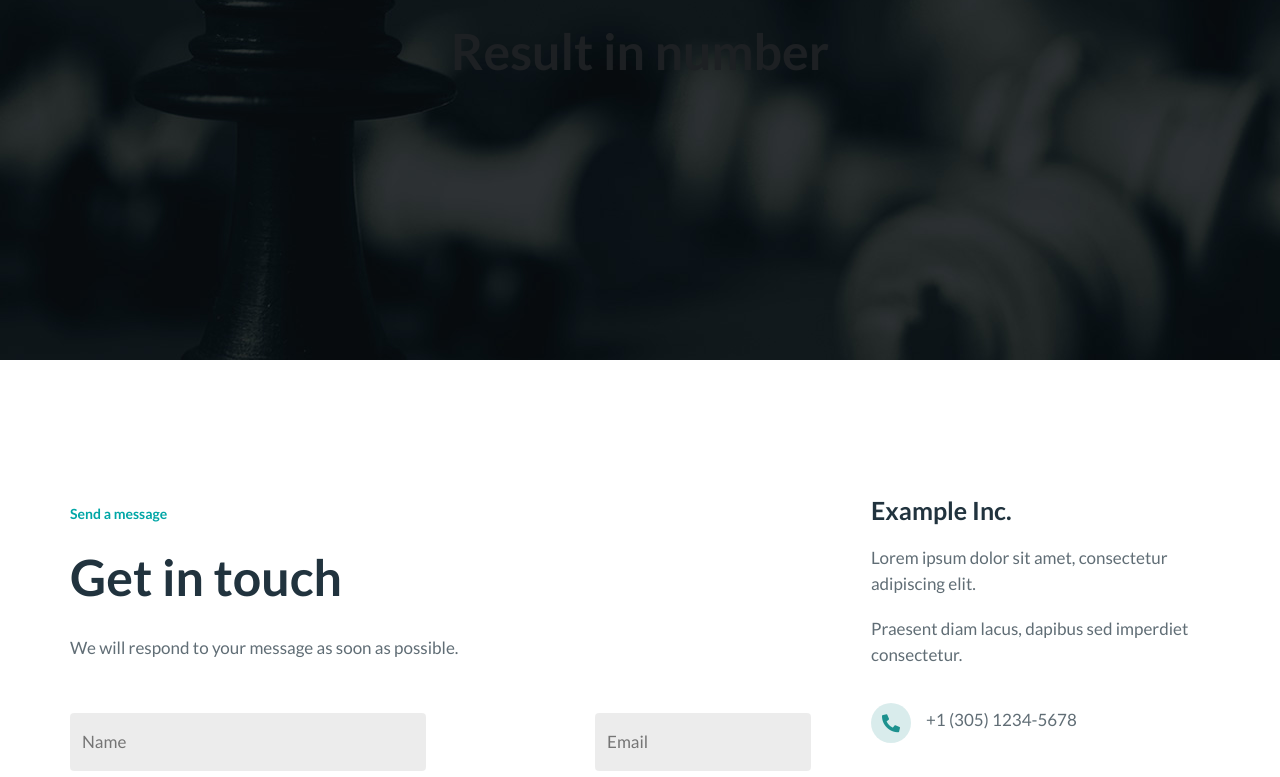
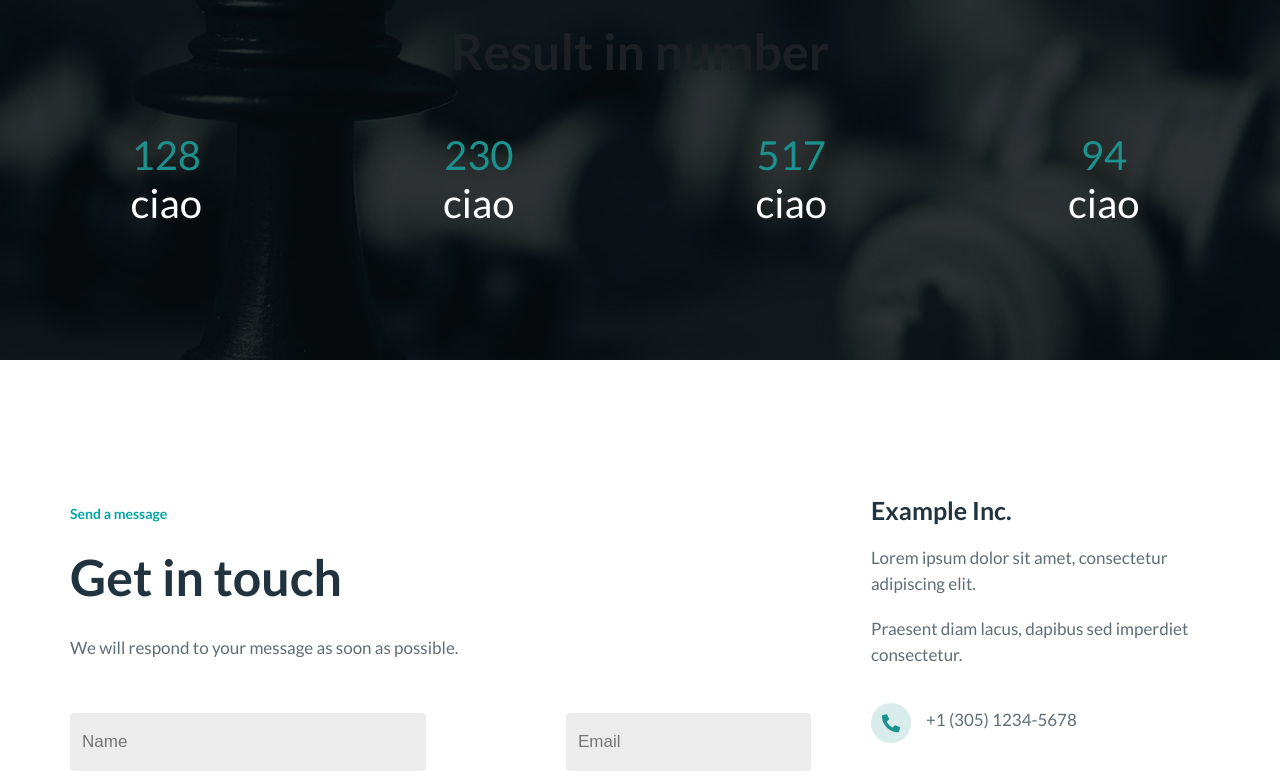
Before and after one commit to GiuseppeCutrano/proj-html-vuejs, a plain HTML site: page index.html in a window 1280 px wide. Shown: the part 3500-4277 px from the top of the page. Drawn offline with nearby package versions, Linux system fonts and the light colour scheme.

Commit message:
altre aggiunte

```diff
--- a/css/style.css
+++ b/css/style.css
@@ -524,8 +524,8 @@ font-size: 50px;
 .form_mess .touch .form input,
 .form_mess .touch .form textarea {
   width: 100%;
-  font-family: 'Lato', sans-serif;
-  color: #eef1ed;
+  font-family: 'Montserrat', sans-serif;
+  color: #21333e;
   background: rgba(0, 0, 0, .075);
   border-radius: 4px;
   line-height: 2;
@@ -672,3 +672,31 @@ footer .main-footer ul {
   margin-bottom: 15px;
   color: #ffffff;
 }
+
+
+
+
+
+.bg_scacco ul li a{
+  color: #1c918e;
+}
+
+
+.bg_scacco ul{
+  list-style: none;
+  margin-top: 50px;
+  font-size: 40px;
+  margin-left:30px;
+
+
+}
+
+.ds_flex_num{
+  display: flex;
+  justify-content: space-around;
+}
+
+
+.bg_scacco a{
+  text-decoration: none;
+}
--- a/index.html
+++ b/index.html
@@ -273,6 +273,18 @@
           <div class="box_text bg_scacco">
             <h4>Wait are we doing</h4>
             <h1>Result in number</h1>
+            <ul class="ds_flex_num">
+              <li v-for="element in numList" class="mright-40">
+                <a href="#">
+                  {{ element.numElem }}
+                </a>
+                <div class="">
+                  <span>ciao</span>
+
+                </div>
+              </li>
+            </ul>
+
 
           </div>
           <!-- sec get in touch -->
--- a/js/main.js
+++ b/js/main.js
@@ -29,6 +29,21 @@ const myapp = new Vue({
       {
         navElem: 'RESULTS'
       }
+    ],
+    numList: [
+      {
+        numElem: '128'
+      },
+      {
+        numElem: '230'
+      },
+      {
+        numElem: '517'
+      },
+      {
+        numElem: '94'
+      }
+
     ],
     listBot: [
       {
```
Lines whose indentation alone changed are shown as unchanged.
